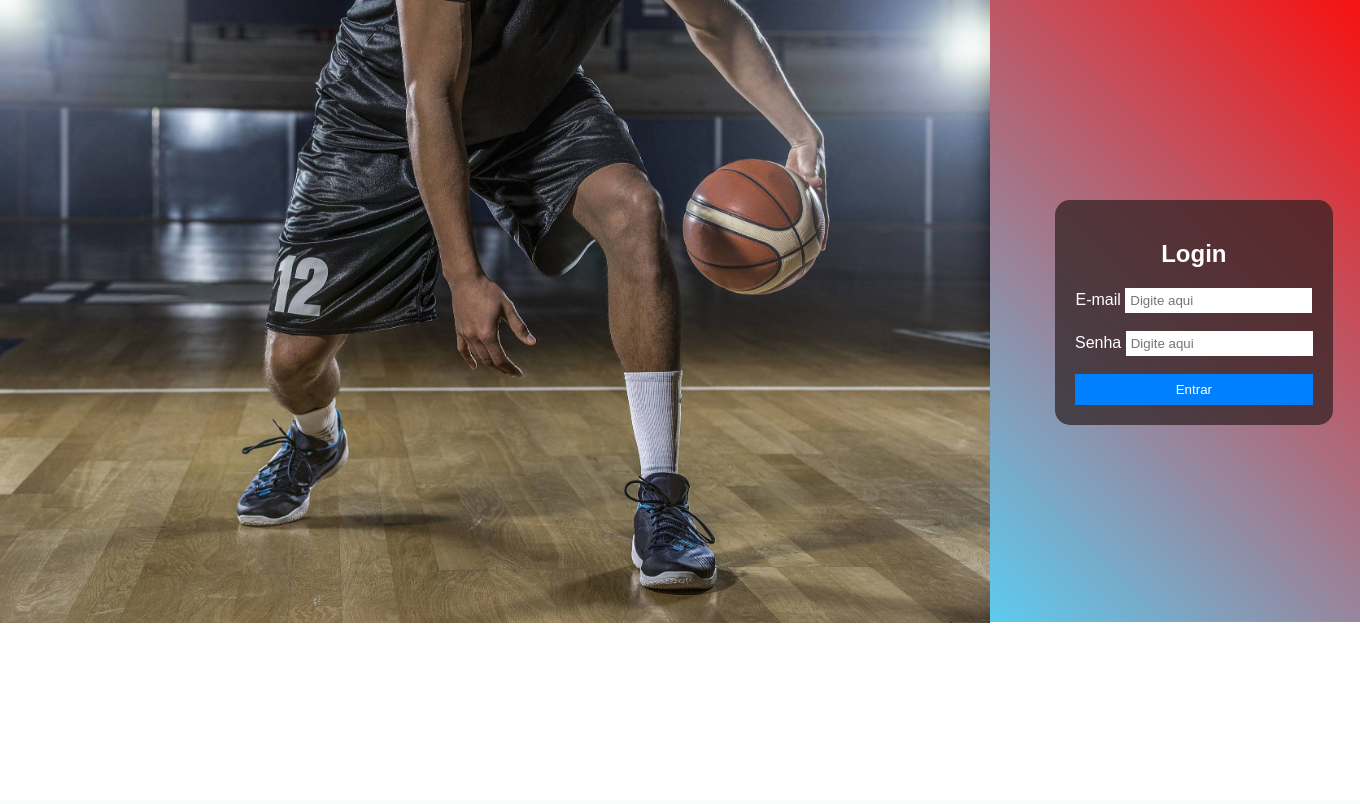
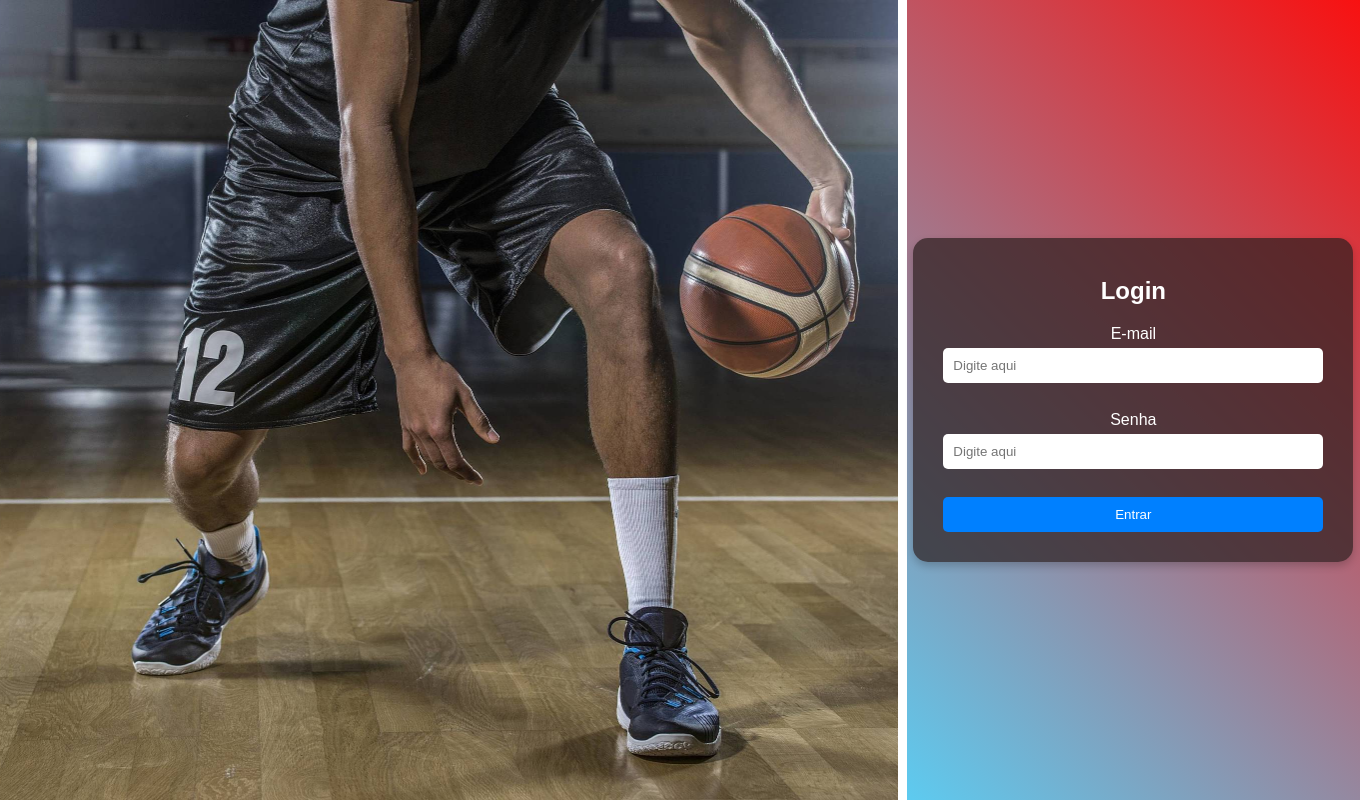
Before and after one commit to gustavo-robertoo/loja-de-basquete, a PHP site: page /login.html in a window 1360 px wide. Before the commit the page ends 623 px from the top, so only its background shows below. Run offline with PHP 8.4, Linux system fonts and the light colour scheme.

Commit message:
Update login.css

```diff
--- a/login.css
+++ b/login.css
@@ -1,51 +1,106 @@
-body{
-    font-family: Arial, Helvetica, sans-serif   ;
+body {
+    font-family: Arial, Helvetica, sans-serif;
     margin: 0;
     display: grid;
-    grid-template-areas: "box box aside"
-                         "box box aside"
-                         "box box aside";
-    grid-template-rows: auto auto auto;
-    grid-template-columns: 1fr 1fr 1fr;
+    grid-template-areas: "box aside"
+                         "box aside";
+    grid-template-rows: 1fr;
+    grid-template-columns: 2fr 1fr;
+    height: 100vh;
 }
 
-.box, img{
-    height: 97.5%;
-    width: 990px;
-
-}
-aside{
-background-image: linear-gradient(45deg, rgb(93, 203, 240), rgb(248, 17, 17));
-height: 95%;
-width: 370px;
-text-align: center;
+.box img {
+    height: 100vh;
+    width: 99%;
+    object-fit: cover;
 }
 
-.box2{
-  background-color: rgba(43, 31, 31, 0.7);
-  position: absolute;
-  margin-top: 200px;
-  margin-left: 65px;
-  padding: 20px;
-  border-radius: 15px;
-  color: white;
-
+.tela{
+    margin-right: 20px;
 }
 
-input{
-    padding: 5px;
-    border: none;
-    outline: none;
-}
-.botao input{
-    padding-left: 85px;
-    background-color: rgb(0, 128, 255);
+aside {
+    background-image: linear-gradient(45deg, rgb(93, 203, 240), rgb(248, 17, 17));
+    height: 100vh;
     width: 100%;
-    padding: 8px;
-    color: white;
+    text-align: center;
+    display: flex;
+    justify-content: center;
+    align-items: center;
 }
 
-.botao input:hover{
+.box2 {
+    background-color: rgba(43, 31, 31, 0.7);
+    padding: 20px;
+    border-radius: 15px;
+    color: white;
+    max-width: 400px;
+    width: 100%;
+    box-shadow: 0 4px 8px rgba(0, 0, 0, 0.2);
+}
+
+h2 {
+    margin-bottom: 20px;
+}
+
+label {
+    display: block;
+    margin-bottom: 5px;
+}
+
+input[type="text"],
+input[type="password"] {
+    width: calc(100% - 20px);
+    padding: 10px;
+    border: none;
+    border-radius: 5px;
+    outline: none;
+    margin-bottom: 10px;
+    box-sizing: border-box;
+}
+
+.email{
+    width: calc(100% - 20px);
+    padding: 10px;
+    border: none;
+    border-radius: 5px;
+    outline: none;
+    margin-bottom: 10px;
+    box-sizing: border-box;
+}
+
+input[type="email"],
+input[type="password"] {
+    background-color: #fff;
+    color: #333;
+}
+
+input[type="submit"] {
+    background-color: rgb(0, 128, 255);
+    color: white;
+    cursor: pointer;
+    transition: background-color 0.3s;
+    width: calc(100% - 20px);
+    padding: 10px;
+    border: none;
+    border-radius: 5px;
+    outline: none;
+    margin-bottom: 10px;
+    box-sizing: border-box;
+}
+
+input[type="submit"]:hover {
     background-color: deepskyblue;
-    cursor: pointer;
 }
+
+.cadastro a {
+    color: red;
+    text-decoration: none;
+    display: block;
+    margin-top: 10px;
+    font-size: 14px;
+}
+
+.cadastro a:hover {
+    text-decoration: underline;
+}
```
